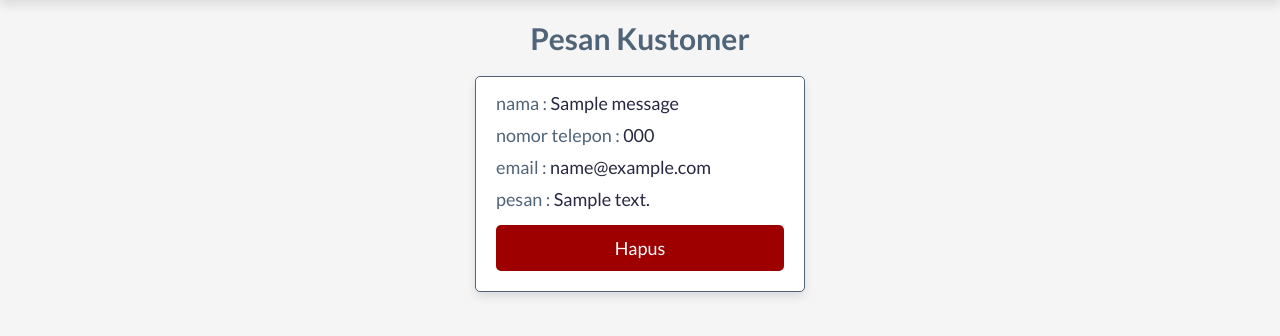
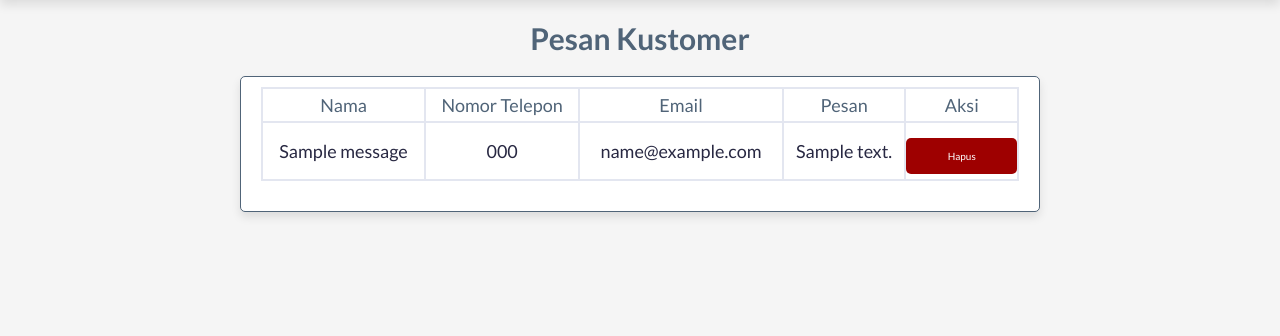
Before and after one commit to RicoGanteng-90/food-website-backend-ORI, a PHP site: page /admin/messages.php in a window 1280 px wide. Shown: the part 71-407 px from the top of the page. Run offline with PHP 8.4, Linux system fonts and the light colour scheme; a user stored in the database is signed in; data comes from the database, SQL or seed files in the repository; tables that the repository leaves empty hold one stand-in row (values such as "Sample post"); some libraries are stand-ins or nearby versions.

Commit message:
tabel pesan

```diff
--- a/admin/messages.php
+++ b/admin/messages.php
@@ -58,27 +58,42 @@ if(isset($_GET['delete'])){
    <h1 class="heading">Pesan Kustomer</h1>
 
    <div class="box-container">
-
+   <div class="box">
+      <table class="table table-bordered" id="dataTable" width="100%" cellspacing="0">
+      <tr>
+         <tr>
+            <td>Nama</td>
+            <td>Nomor Telepon</td>
+            <td>Email</td>
+            <td>Pesan</td>
+            <td>Aksi</td>
+         </tr>
+      </tr>
       <?php
       $select_messages = $conn->prepare("SELECT * FROM `messages` ORDER BY id DESC");
       $select_messages->execute();
       if($select_messages->rowCount() > 0){
          while($fetch_messages = $select_messages->fetch(PDO::FETCH_ASSOC)){
     ?>
-   <div class="box">
-      <p> nama : <span><?= $fetch_messages['name']; ?></span> </p>
-      <p> nomor telepon : <span><?= $fetch_messages['number']; ?></span> </p>
-      <p> email : <span><?= $fetch_messages['email']; ?></span> </p>
-      <p> pesan : <span><?= $fetch_messages['message']; ?></span> </p>
-      <a href="messages.php?delete=<?= $fetch_messages['id']; ?>" class="delete-btn" onclick="return confirm('delete this message?');">hapus</a>
-   </div>
+    <tr>
+            <td><span><?= $fetch_messages['name']; ?></span></td>
+            <td><span><?= $fetch_messages['number']; ?></span></td>
+            <td><span><?= $fetch_messages['email']; ?></span></td>
+            <td><span><?= $fetch_messages['message']; ?></span></td>
+            <td><a href="messages.php?delete=<?= $fetch_messages['id']; ?>" class="delete-btn" onclick="return confirm('delete this message?');">hapus</a></td>
+         </tr>
+         <?php
+            $fetch_messages['id']++;
+         ?>
       <?php
       }
       }else{
-         echo '<p class="empty">tidak ada pesan</p>';
+      echo '<p class="empty">tidak ada akun yang tersedia!</p>';
       }
       ?>
+      <table>
 
+   </div>
    </div>
 
 </section>
--- a/css/admin_style.css
+++ b/css/admin_style.css
@@ -62,7 +62,7 @@ section{
    border-radius: .5rem;
    cursor: pointer;
    width: 100%;
-   font-size: 1.8rem;
+   font-size: 1rem;
    color:var(--white);
    padding:1.2rem 3rem;
    text-transform: capitalize;
@@ -587,7 +587,7 @@ background-color: var(--red);
 
 .messages .box-container{
    display: grid;
-   grid-template-columns: repeat(auto-fit, 33rem);
+   grid-template-columns: repeat(auto-fit, 80rem);
    gap:1.5rem;
    justify-content: center;
    align-items: flex-start;
@@ -600,15 +600,17 @@ background-color: var(--red);
    border:var(--border);
    padding:2rem;
    padding-top: 1rem;
+   text-align: center;
 }
 
-.messages .box-container .box p{
+.messages .box-container .box tr td{
    padding: .5rem 0;
    font-size: 1.8rem;
    color:var(--black);
+   text-align: center;
 }
 
-.messages .box-container .box p span{
+.messages .box-container .box tr td span{
    color:var(--main-color);
 }
 
```
Lines whose indentation alone changed are shown as unchanged.
